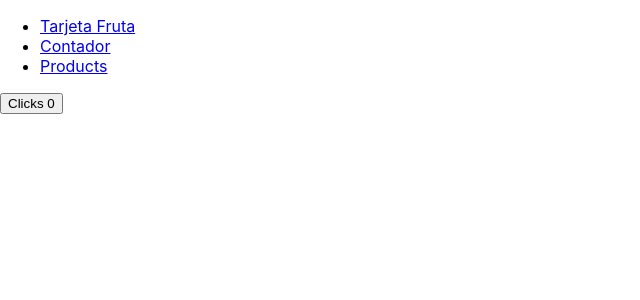
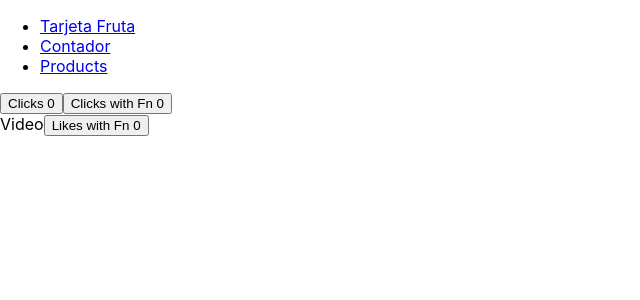
Before and after one commit to dhuallanca/react-fundaments, a React (Create React App) app: page /contador in a window 1280 px wide. Shown: the top 300 px of the page, without its empty margins (0-640 px from the left). Built offline with nearby package versions, Linux system fonts and the light colour scheme.

Commit message:
feat(state): handle state using functions

```diff
--- a/src/contador/contador.js
+++ b/src/contador/contador.js
@@ -3,6 +3,10 @@ import React from 'react';
 class Contador extends React.Component {
   state = {
     clicks: 0,
+    video: {
+      title: 'Video',
+      likes: 0
+    }
   }
   // basic step
   add = () => {
@@ -10,12 +14,43 @@ class Contador extends React.Component {
       clicks: this.state.clicks + 1,
     });
   };
+  // using function to return a new state
+   add2 = () => {
+    this.setState((state, props) => {
+      return {
+        clicks: state.clicks +1
+      }
+    });
+     // just return an object using "()"
+    // this.setState((state, props) => ({
+    //     clicks: state.clicks +1
+    //   })
+    // );
+  };
+
+   addLikes = () => {
+     // just return an object using "()"
+    this.setState((state, props) => ({
+      video: {
+        ...state.video,
+          likes: state.video.likes +1
+        }
+      })
+    );
+  };
 
   render() {
     return (
+    <>
       <div>
-        <button onClick={this.add}>Clicks { this.state.clicks }</button>
+        <button onClick={this.add}>Clicks {this.state.clicks}</button>
+        <button onClick={this.add2}>Clicks with Fn { this.state.clicks }</button>
       </div>
+       <div>
+        {this.state.video.title}
+        <button onClick={this.addLikes}>Likes with Fn { this.state.video.likes }</button>
+        </div>
+    </>
     );
   }
 
```
Also changed, not shown: 1 other file (tests, documents, lock files or other folders).
